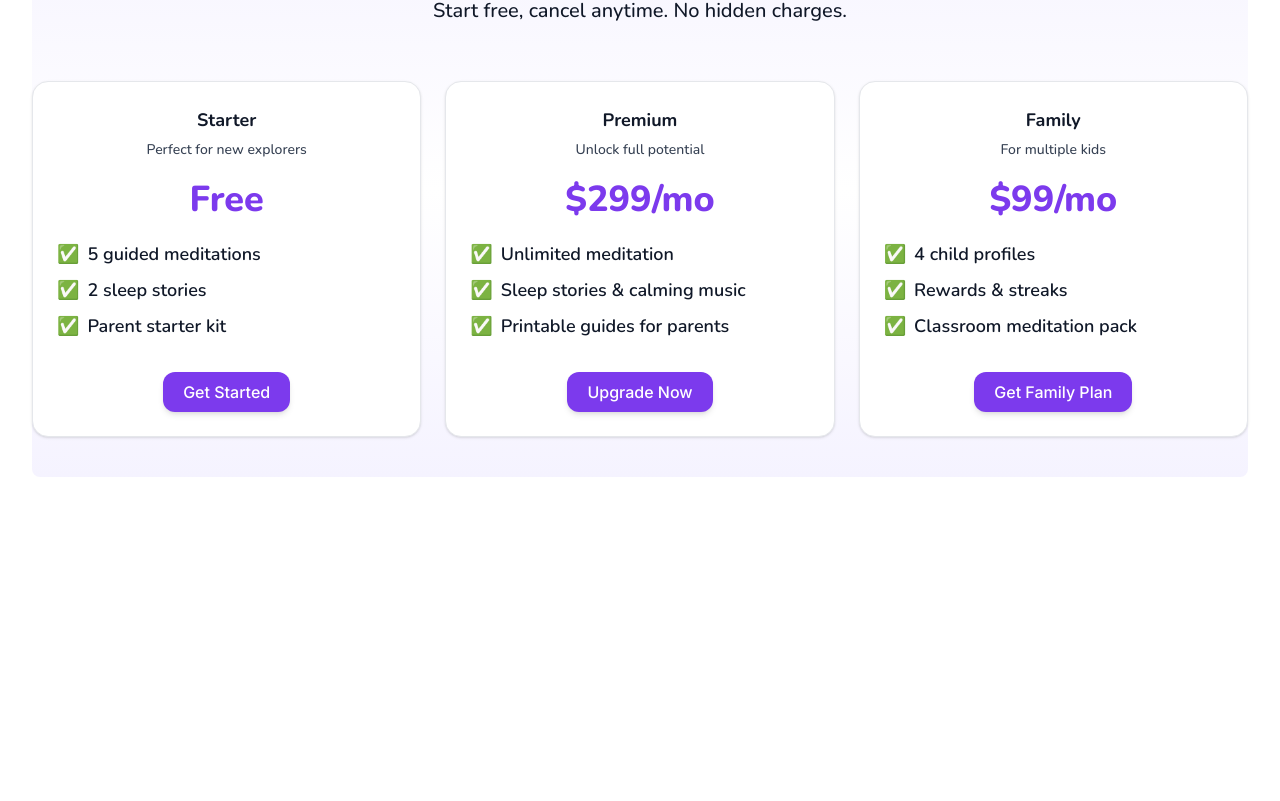
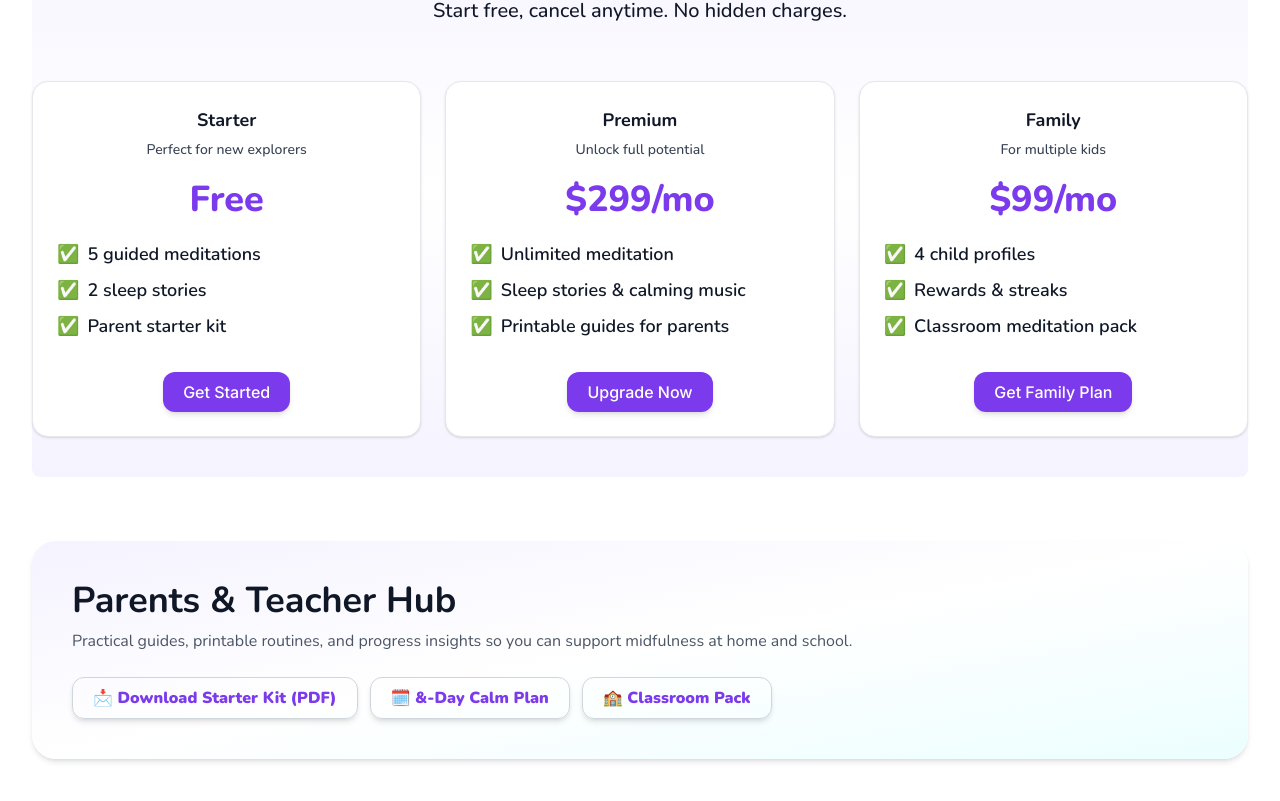
Before and after one commit to abhijit69-ui/topmind-care, a React (Vite) app: page / in a window 1280 px wide. Shown: the part 4840-5641 px from the top of the page. Before the commit the page ends 5317 px from the top, so only its background shows below. Built offline with nearby package versions, Linux system fonts and the light colour scheme.

Commit message:
Gradient container

```diff
--- a/src/App.tsx
+++ b/src/App.tsx
@@ -1,5 +1,6 @@
 import Layout from './components/Layout';
 import Features from './components/sections/Features';
+import ForParents from './components/sections/ForParents';
 import Hero from './components/sections/Hero';
 import Programs from './components/sections/Programs';
 import Why from './components/sections/Why';
@@ -11,6 +12,7 @@ const App = () => {
       <Why />
       <Programs />
       <Features />
+      <ForParents />
     </Layout>
   );
 };
--- a/src/components/elements/Navbar.tsx
+++ b/src/components/elements/Navbar.tsx
@@ -34,7 +34,7 @@ const Navbar = () => {
             <BtnLink
               label='Start Free'
               href='#cta'
-              className='bg-violet hover:bg-violet-800 text-white px-5 py-2 rounded-xl shadow-md transition'
+              className='bg-violet hover:bg-violet-800 text-white'
             />
           </div>
 
--- /dev/null
+++ b/src/components/sections/ForParents.tsx
@@ -0,0 +1,31 @@
+import BtnLink from '../shared/BtnLink';
+import GradientContainer from '../shared/GradientContainer';
+
+const ForParents = () => {
+  return (
+    <section id='for-parents' className='w-full py-16 font-primary'>
+      <GradientContainer
+        title='Parents & Teacher Hub'
+        subtitle='Practical guides, printable routines, and progress insights so you can support midfulness at home and school.'
+      >
+        <BtnLink
+          className='hover:bg-violet-50 border border-gray-300 font-black text-violet'
+          href='/'
+          label='📩 Download Starter Kit (PDF)'
+        />
+        <BtnLink
+          className='hover:bg-violet-50 border border-gray-300 font-black text-violet'
+          href='/'
+          label='🗓️ &-Day Calm Plan'
+        />
+        <BtnLink
+          className='hover:bg-violet-50 border border-gray-300 font-black text-violet'
+          href='/'
+          label='🏫 Classroom Pack'
+        />
+      </GradientContainer>
+    </section>
+  );
+};
+
+export default ForParents;
--- a/src/components/shared/BtnLink.tsx
+++ b/src/components/shared/BtnLink.tsx
@@ -5,7 +5,11 @@ interface Props {
 }
 const BtnLink = ({ href, label, className = '' }: Props) => {
   return (
-    <a href={href} className={` ${className}`}>
+    <a
+      href={href}
+      className={`px-5 py-2 rounded-xl shadow-md transform transition-transform duration-300
+                    hover:scale-105 ${className}`}
+    >
       <span>{label}</span>
     </a>
   );
--- /dev/null
+++ b/src/components/shared/GradientContainer.tsx
@@ -0,0 +1,29 @@
+type GradientContainerProps = {
+  title: string;
+  subtitle?: string;
+  children?: React.ReactNode;
+};
+
+const GradientContainer = ({
+  title,
+  subtitle,
+  children,
+}: GradientContainerProps) => {
+  return (
+    <div
+      className='
+        w-full
+        bg-gradient-to-br from-violet-50 via-white to-cyan-50
+        rounded-3xl shadow-md p-8 sm:p-10 font-primary
+      '
+    >
+      <h2 className='text-3xl sm:text-4xl font-bold text-gray-900'>{title}</h2>
+      {subtitle && <p className='text-gray-600 mt-2'>{subtitle}</p>}
+
+      {/* Custom content (e.g. buttons, links, etc.) */}
+      <div className='mt-6 flex flex-wrap gap-3'>{children}</div>
+    </div>
+  );
+};
+
+export default GradientContainer;
```
